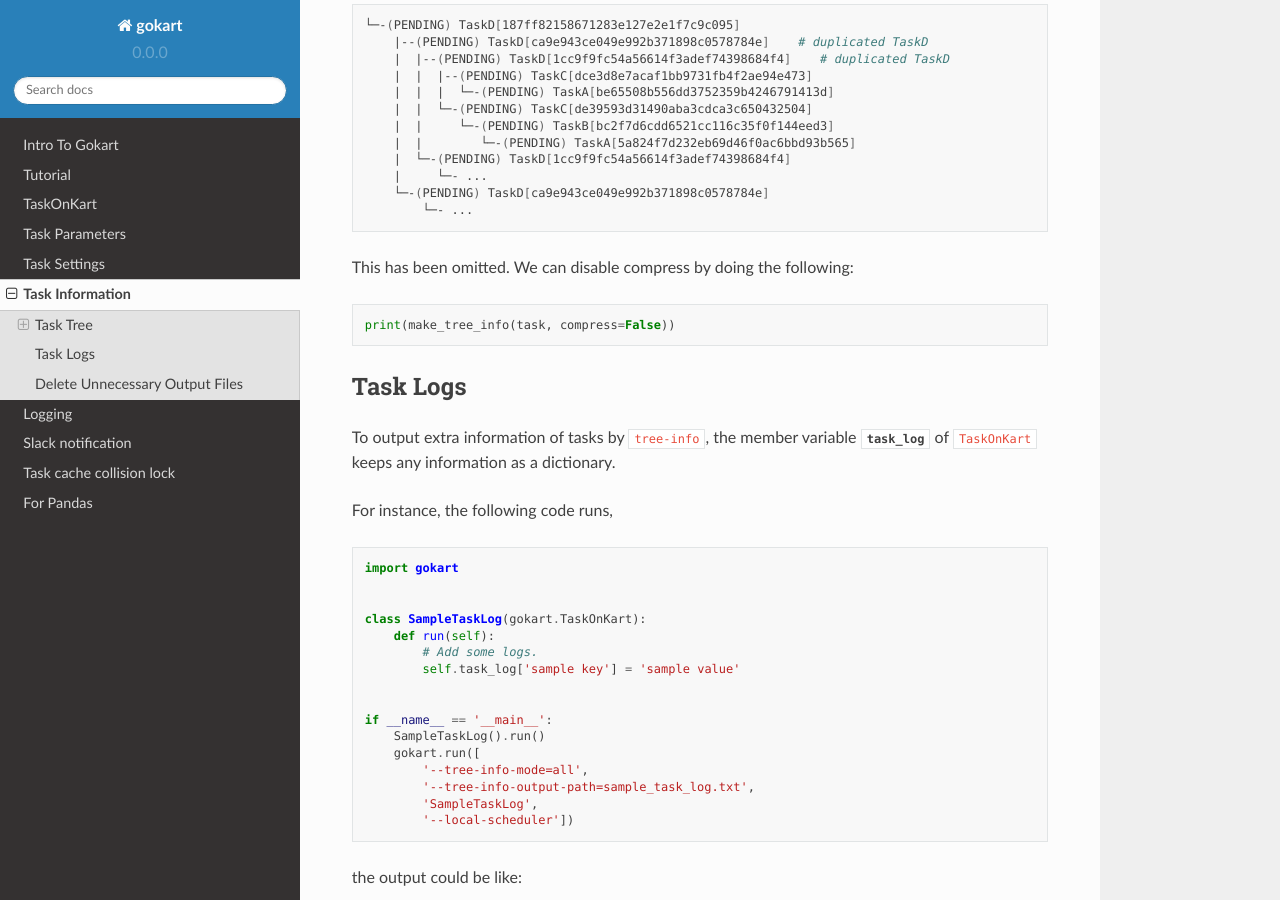
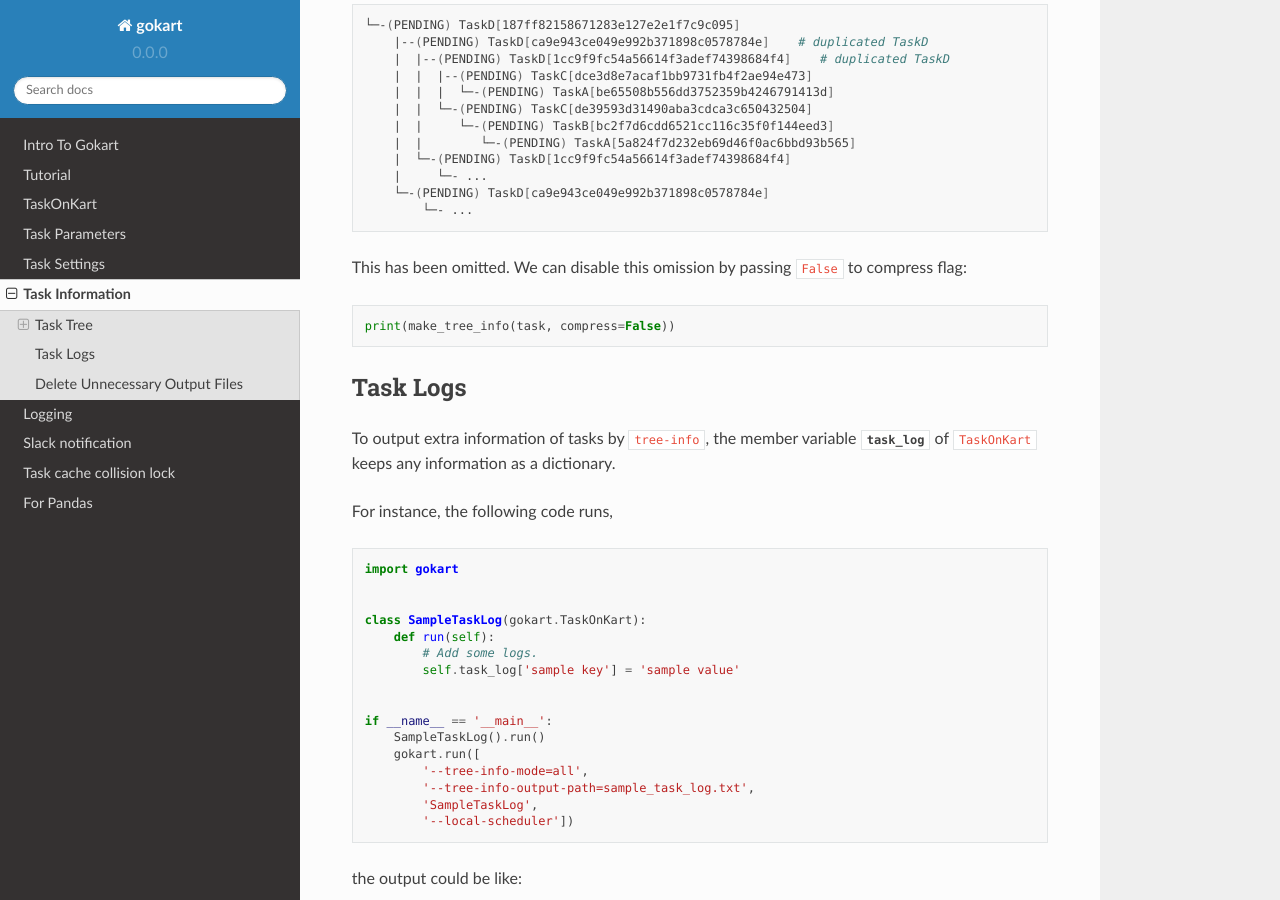
Before and after one commit to m3dev/gokart, a Sphinx documentation site: the page built from docs/task_information.rst, in a window 1280 px wide and 900 px high, scrolled down 1962 px. Built offline with Sphinx 7.4.7 and the Read the Docs theme 2.0.0, drawn with Linux system fonts in a browser that asks for light colours; pages that are not in the unit, such as notebooks, are missing from menus; the version number is read from the project's files by our own code.

Commit message:
Update docs/task_information.rst
Co-authored-by: hirosassa <hiro.sassa@gmail.com>

```diff
--- a/docs/task_information.rst
+++ b/docs/task_information.rst
@@ -126,7 +126,7 @@
 
 
 This has been omitted.
-We can disable compress by doing the following:
+We can disable this omission by passing ``False`` to compress flag:
 
 .. code:: python
 
```
